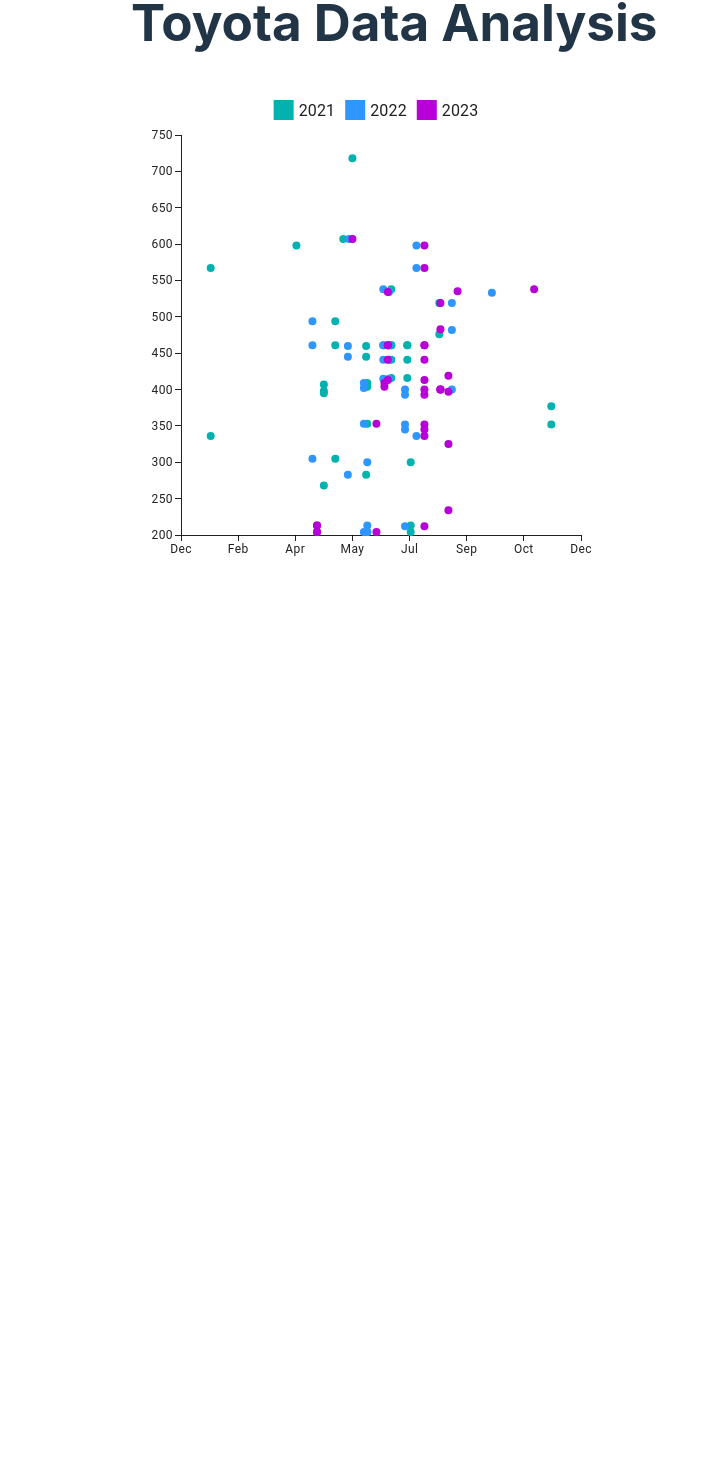
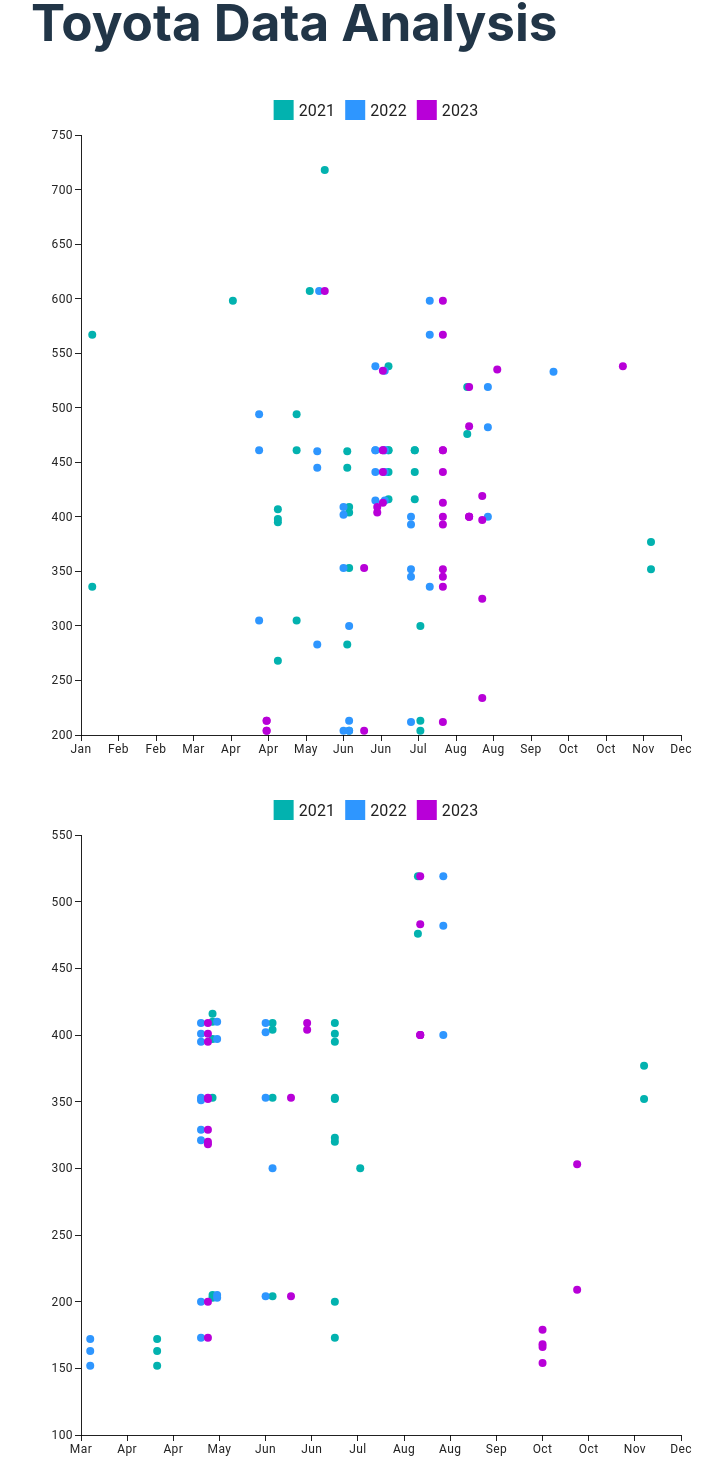
Before and after one commit to ymmot239/HackUTD-RippleEffect, a React (Vite) app: page / in a window 1280 px wide. Shown: the part 81-1551 px from the top of the page, without its empty margins (225-947 px from the left). Before the commit the page ends 800 px from the top, so only its background shows below. Built offline with nearby package versions, Linux system fonts and the light colour scheme.

Commit message:
added extra graph
looks cool

```diff
--- a/src/index.css
+++ b/src/index.css
@@ -78,7 +78,7 @@
 }
 
 .content.open {
-    margin-left: 200px;
+    margin-left: 100px;
     vertical-align: middle;
 }
 
--- a/src/pages/Home.tsx
+++ b/src/pages/Home.tsx
@@ -5,7 +5,7 @@
     return (
         <>
 
-            <div style={{marginLeft:"300px"}}>
+            <div style={{marginLeft:"200px"}}>
             <h1>Toyota Data Analysis</h1>
             <MultiGraph
                 years={[2021,2022, 2023]}
@@ -13,6 +13,12 @@
                 value={["Toyota", "LEXUS"]}
             />
 
+            <MultiGraph
+                years={[2021,2022, 2023]}
+                field={["Mfr Name", "Carline Class Desc"]}
+                value={["Toyota", "Midsize Cars"]}
+            />
+
             </div>
 
         </>
--- a/src/widgets/Graph.tsx
+++ b/src/widgets/Graph.tsx
@@ -133,8 +133,8 @@
                     valueFormatter
                 }))
             }
-            width={500}
-            height={500}
+            width={700}
+            height={700}
         />
     );
 }
```
